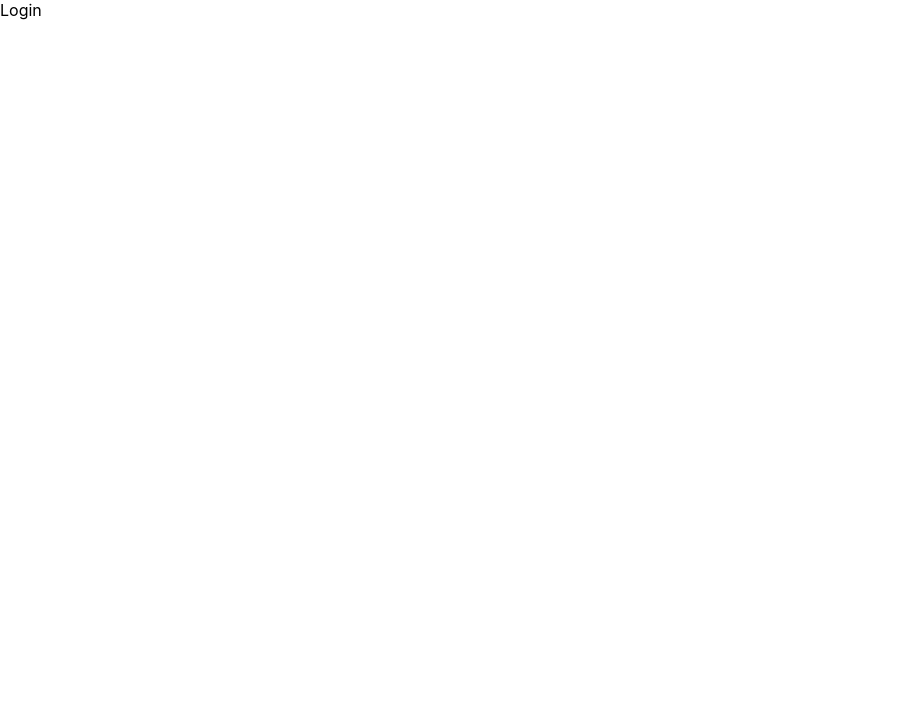
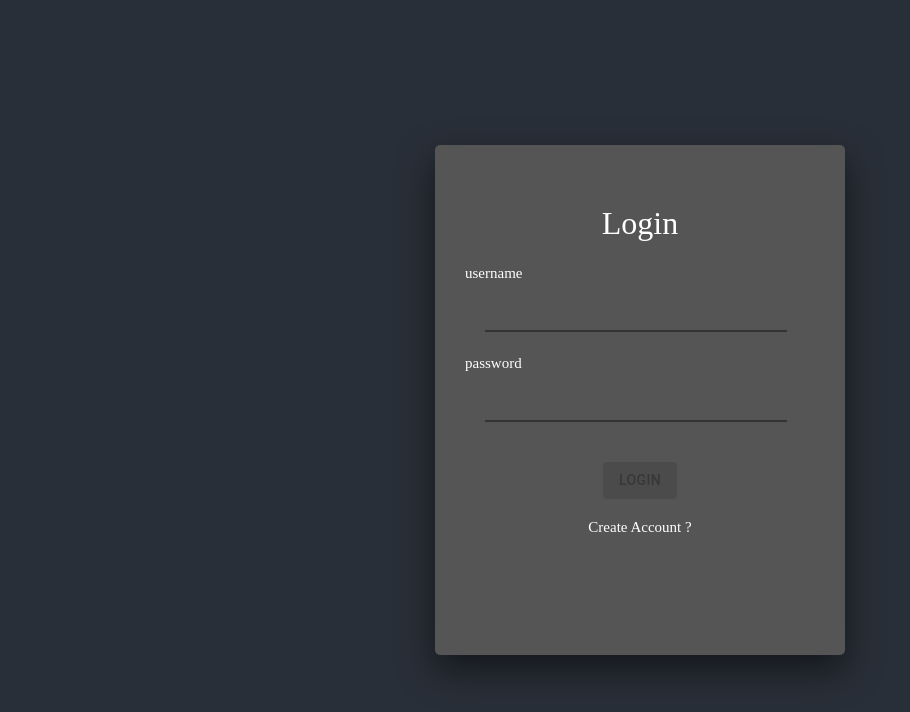
Before and after one commit to yk-graph/-yk-graph-drf-api-react-advance, a React (Create React App) app: page / in a window 1280 px wide. Shown: the top 712 px of the page, without its empty margins (0-910 px from the left). Built offline with nearby package versions, Linux system fonts and the light colour scheme.

Commit message:
feat: loginコンポーネント

```diff
--- /dev/null
+++ b/src/App.module.css
@@ -0,0 +1,56 @@
+@import url("https://fonts.googleapis.com/css2?family=Comic+Neue:ital@1&display=swap");
+
+* {
+  margin: 0;
+  padding: 0;
+}
+
+/* App.js */
+.containerTasks {
+  background-color: #555555;
+  height: 100vh;
+  display: flex;
+  justify-content: center;
+  align-items: center;
+}
+.appTasks {
+  background-color: #292f38;
+  width: 25%;
+  min-width: 450px;
+  height: 500px;
+  padding: 30px;
+  margin-right: 20px;
+  border-radius: 5px;
+  box-shadow: 0 15px 35px rgba(0, 0, 0, 0.5);
+}
+.appDetails {
+  background-color: #292f38;
+  width: 15%;
+  min-width: 350px;
+  height: 300px;
+  padding: 20px;
+  margin-left: 20px;
+  border-radius: 5px;
+  box-shadow: 0 15px 35px rgba(0, 0, 0, 0.5);
+}
+.signBtn {
+  cursor: pointer;
+  background-color: transparent;
+  border: none;
+  outline: none;
+  font-size: 20px;
+  color: #bbb;
+  display: block;
+  margin: 0 0 0 auto;
+}
+::-webkit-scrollbar {
+  width: 10px;
+}
+::-webkit-scrollbar-track {
+  border-radius: 10px;
+  background-color: #aaa;
+}
+::-webkit-scrollbar-thumb {
+  background: #444;
+  border-radius: 10px;
+}
--- a/src/app/store.js
+++ b/src/app/store.js
@@ -1,6 +1,6 @@
 import { configureStore } from '@reduxjs/toolkit'
 import counterReducer from '../features/counter/counterSlice'
-import loginReducer from '../features/login/LoginSlice'
+import loginReducer from '../features/login/loginSlice'
 
 export const store = configureStore({
   reducer: {
--- a/src/features/login/Login.js
+++ b/src/features/login/Login.js
@@ -1,7 +1,77 @@
 import React from 'react'
+import { useDispatch, useSelector } from 'react-redux'
+import { Button } from '@mui/material'
+
+import {
+  editPassword,
+  editUserName,
+  fetchAsyncLogin,
+  fetchAsyncRegister,
+  selectAuthen,
+  selectLoginView,
+  toggleMode,
+} from './loginSlice'
+import styles from './Login.module.css'
 
 const Login = () => {
-  return <div>Login</div>
+  const dispatch = useDispatch()
+  const authen = useSelector(selectAuthen)
+  const isLoginView = useSelector(selectLoginView)
+
+  const btnDisabler = authen.username === '' || authen.password === ''
+  const login = async () => {
+    if (isLoginView) {
+      await dispatch(fetchAsyncLogin(authen))
+    } else {
+      const result = await dispatch(fetchAsyncRegister(authen))
+
+      if (fetchAsyncRegister.fulfilled.match(result)) {
+        await dispatch(fetchAsyncLogin(authen))
+      }
+    }
+  }
+
+  return (
+    <div className={styles.containerLogin}>
+      <div className={styles.appLogin}>
+        <h1>{isLoginView ? 'Login' : 'Register'}</h1>
+        <span>username</span>
+        <input
+          type="text"
+          className={styles.inputLog}
+          name="username"
+          placeholder=""
+          onChange={(e) => dispatch(editUserName(e.target.value))}
+          required
+        />
+        <span>password</span>
+        <input
+          type="password"
+          className={styles.inputLog}
+          name="password"
+          placeholder=""
+          onChange={(e) => dispatch(editPassword(e.target.value))}
+          required
+        />
+        <div className={styles.switch}>
+          <Button
+            variant="contained"
+            disabled={btnDisabler}
+            color="primary"
+            onClick={login}
+          >
+            {isLoginView ? 'Login' : 'Regster'}
+          </Button>
+        </div>
+        <span
+          className={styles.switchText}
+          onClick={() => dispatch(toggleMode())}
+        >
+          {isLoginView ? 'Create Account ?' : 'Back to Login'}
+        </span>
+      </div>
+    </div>
+  )
 }
 
 export default Login
--- /dev/null
+++ b/src/features/login/Login.module.css
@@ -0,0 +1,49 @@
+h1 {
+  color: white;
+  font-weight: normal;
+  text-align: center;
+  margin: 30px 0px 20px 0px;
+  font-family: "Comic Neue", cursive;
+}
+span {
+  color: white;
+  font-size: 15px;
+  font-family: "Comic Neue", cursive;
+}
+.containerLogin {
+  background-color: #292f38;
+  height: 100vh;
+  display: flex;
+  justify-content: center;
+  align-items: center;
+}
+.appLogin {
+  background-color: #555555;
+  width: 25%;
+  min-width: 350px;
+  height: 450px;
+  padding: 30px;
+  border-radius: 5px;
+  box-shadow: 0 15px 35px rgba(0, 0, 0, 0.5);
+}
+
+.inputLog {
+  width: 85%;
+  margin: 20px;
+  font-family: "Comic Neue", cursive;
+  background-color: #555555;
+  border: 0;
+  outline: 0;
+  border-bottom: 2px solid #333333;
+  font-size: 1.4rem;
+  color: #ccc;
+}
+.switch {
+  margin: 20px;
+  display: block;
+  text-align: center;
+}
+.switchText {
+  display: block;
+  text-align: center;
+}
```
